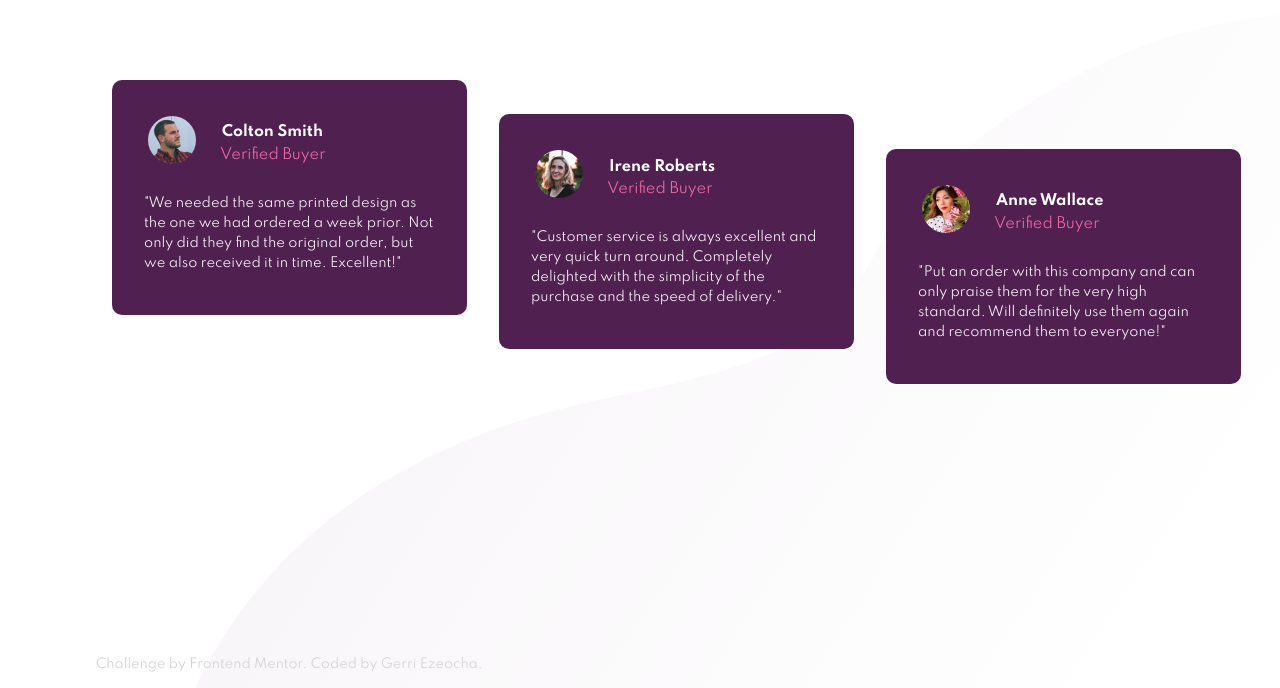
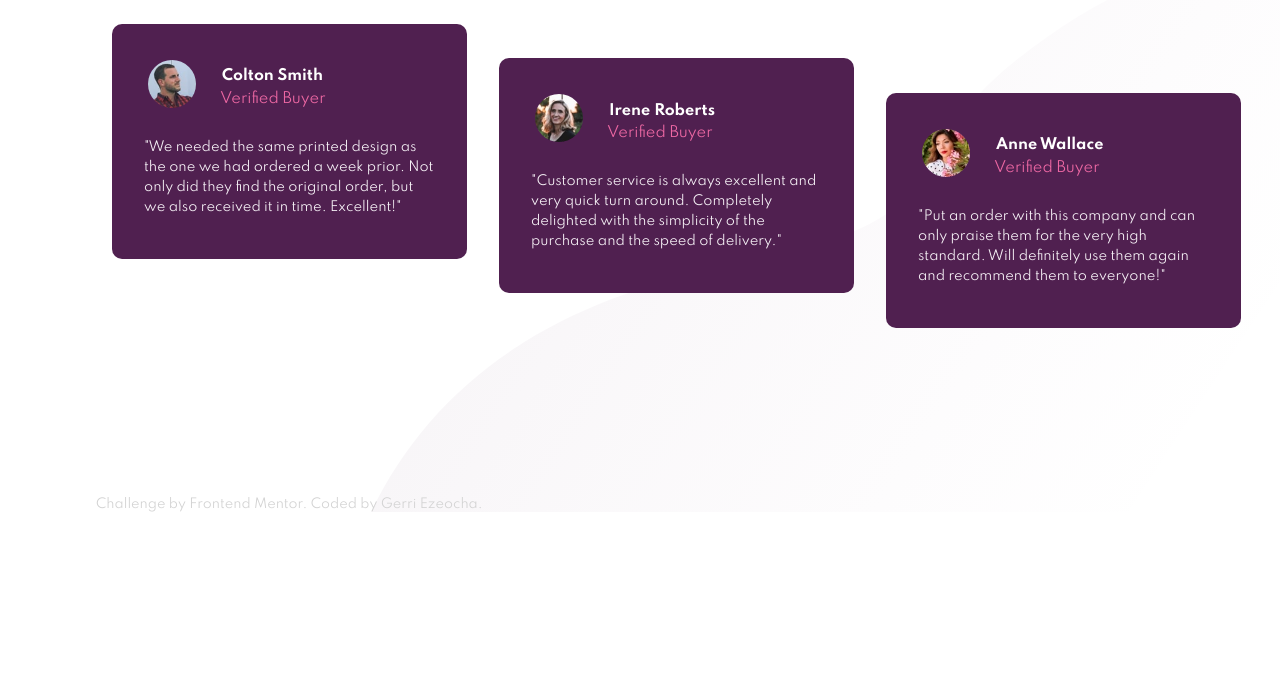
Before and after one commit to GerriEzeocha/social-proof-section-master, a plain HTML site: page index.html in a window 1280 px wide. Shown: the part 416-1104 px from the top of the page. After the commit the page ends 928 px from the top, so only its background shows below. Drawn offline with Linux system fonts and the light colour scheme.

Commit message:
layout/positoning fix

```diff
--- a/scss/_social.scss
+++ b/scss/_social.scss
@@ -55,8 +55,9 @@
         display: block;
         position: absolute;
         right: 0;
-        bottom: -19rem;
+        bottom: -8rem;
         z-index: -1;
+        width: 71%;
     }
 }
 
@@ -66,7 +67,7 @@
 
     @include breakpoints-up(large){
         display: grid;
-        grid-template-columns: repeat(2, 520px);
+        grid-template-columns: repeat(2, 554px);
         grid-gap: 4rem;
         margin-left: 6rem;
     }
@@ -287,6 +288,6 @@
 
     @include breakpoints-up(large){
         position: absolute;
-        bottom: -18rem;
+        bottom: -8rem;
     }
 }
```
Also changed, not shown: scss/style.css, 1 other file.
